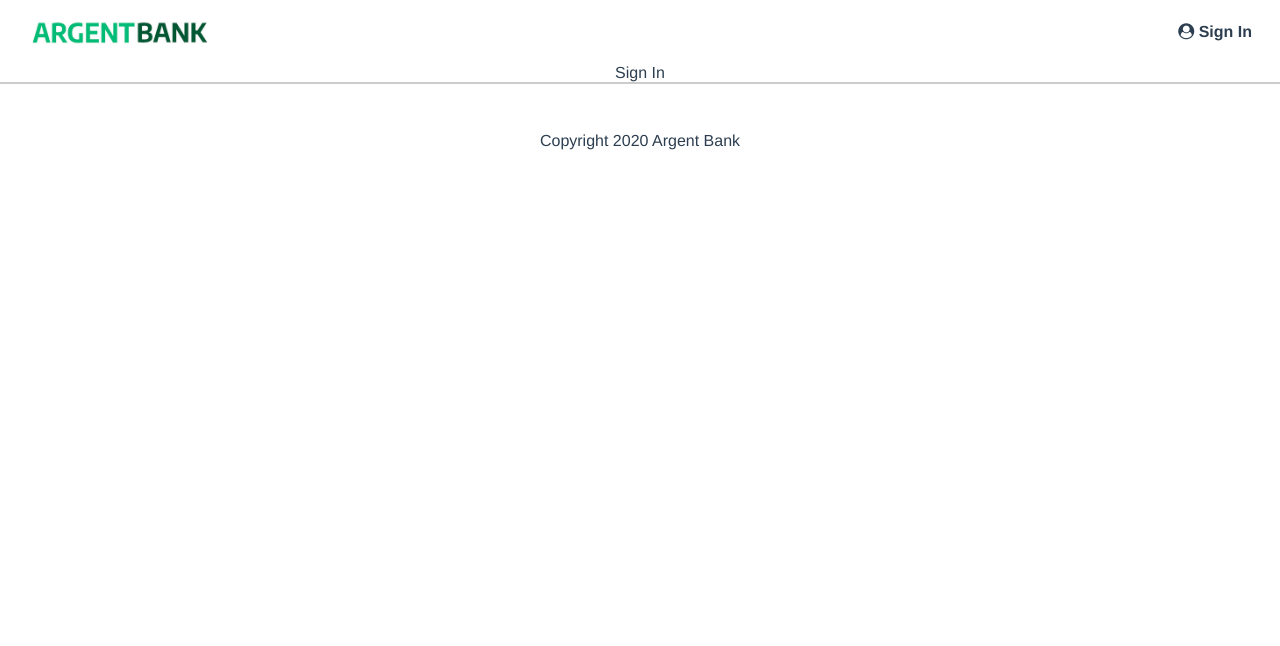
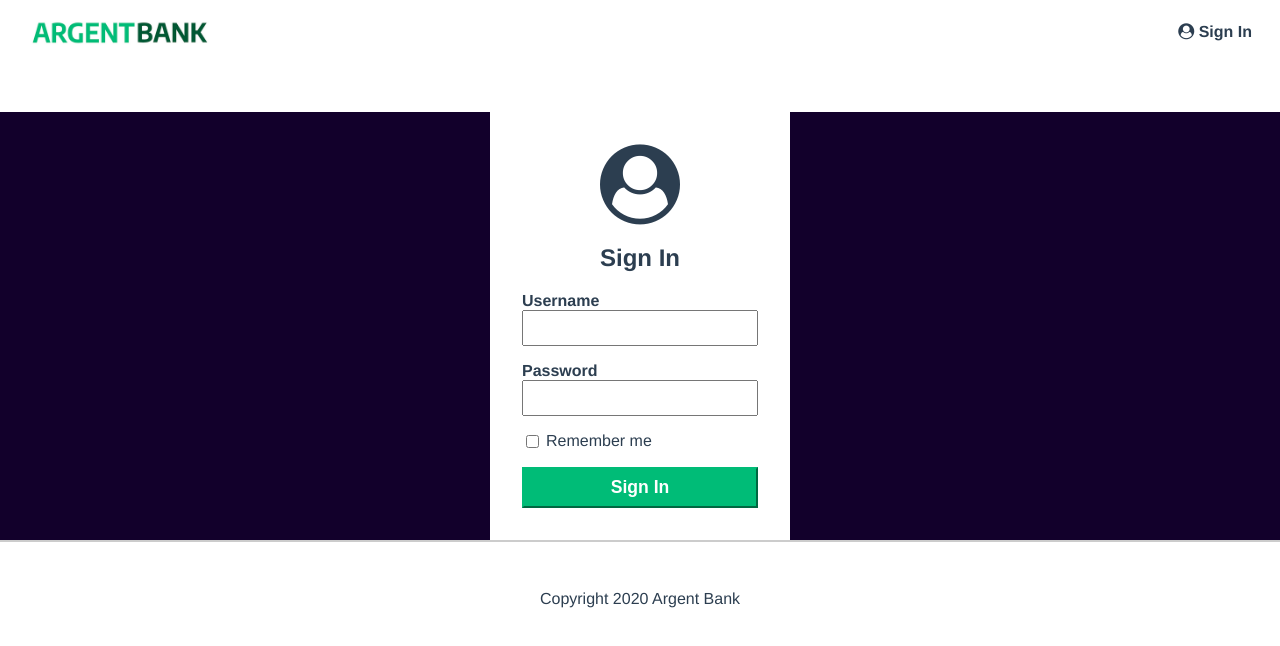
Before and after one commit to JeremP62/ArgentBank-Frontend, a React (Vite) app: page /login in a window 1280 px wide. Shown: the top 646 px of the page. Built offline with nearby package versions, Linux system fonts and the light colour scheme.

Commit message:
Login+cssLogin

```diff
--- a/src/App.jsx
+++ b/src/App.jsx
@@ -1,18 +1,18 @@
 import { BrowserRouter as Router, Routes, Route } from 'react-router-dom';
 import Header from './components/Header';
 import Home from './pages/Home';
+import Login from './pages/Login';
+
 
 function App() {
   return (
     <Router>
       <Header />
-
       <Routes>
         <Route path="/" element={<Home />} />
-        <Route path="/login" element={<div>Sign In</div>} />
+        <Route path="/login" element={<Login />} />
         <Route path="/profile" element={<div>User</div>} />
       </Routes>
-
       <footer className='footer'>
         <p>Copyright 2020 Argent Bank</p>
       </footer>
@@ -20,4 +20,4 @@
   )
 }
 
-export default App
+export default App;
--- /dev/null
+++ b/src/pages/Login.jsx
@@ -0,0 +1,30 @@
+import React from 'react';
+
+const Login = () => {
+  return (
+    <main className="main bg-dark">
+      <section className="sign-in-content">
+        <i className="fa fa-user-circle sign-in-icon"></i>
+        <h1>Sign In</h1>
+        <form>
+          <div className="input-wrapper">
+            <label htmlFor="username">Username</label>
+            <input type="text" id="username" />
+          </div>
+          <div className="input-wrapper">
+            <label htmlFor="password">Password</label>
+            <input type="password" id="password" />
+          </div>
+          <div className="input-remember">
+            <input type="checkbox" id="remember-me" />
+            <label htmlFor="remember-me">Remember me</label>
+          </div>
+
+          <button className="sign-in-button">Sign In</button>
+        </form>
+      </section>
+    </main>
+  );
+};
+
+export default Login;
--- a/src/sass/main.scss
+++ b/src/sass/main.scss
@@ -3,6 +3,7 @@
 @import './components/banner';
 @import './components/item';
 @import './components/account';
+@import "./pages/Login";
 
 html {
   font-family: Avenir, Helvetica, Arial, sans-serif;
--- /dev/null
+++ b/src/sass/pages/Login.scss
@@ -0,0 +1,64 @@
+
+.main {
+  flex: 1;
+}
+
+.bg-dark {
+  background-color: #12002b;
+}
+
+body {
+  margin: 0;
+  display: flex;
+  flex-direction: column;
+  min-height: 100vh;
+}
+
+.sign-in-button {
+  display: block;
+  width: 100%;
+  padding: 8px;
+  font-size: 1.1rem;
+  font-weight: bold;
+  margin-top: 1rem;
+  border-color: #00bc77;
+  background-color: #00bc77;
+  color: #fff;
+}
+
+.sign-in-content {
+  box-sizing: border-box;
+  background-color: white;
+  width: 300px;
+  margin: 0 auto;
+  margin-top: 3rem;
+  padding: 2rem;
+}
+
+.sign-in-icon {
+  font-size: 5rem;
+}
+
+.input-remember {
+  display: flex;
+}
+
+.input-remember label {
+  margin-left: 0.25rem;
+}
+
+.input-wrapper {
+  display: flex;
+  flex-direction: column;
+  text-align: left;
+  margin-bottom: 1rem;
+}
+
+.input-wrapper label {
+  font-weight: bold;
+}
+
+.input-wrapper input {
+  padding: 5px;
+  font-size: 1.2rem;
+}
```
